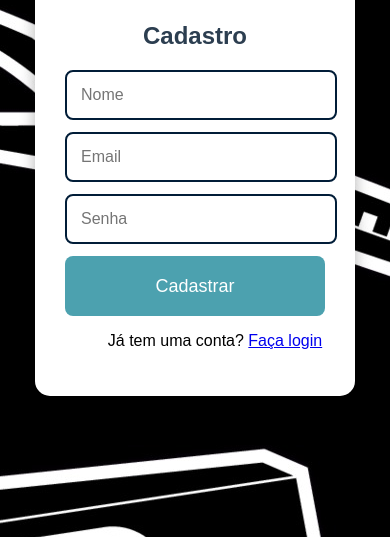
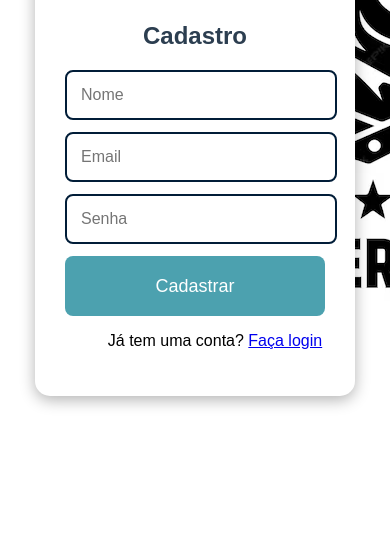
Before and after one commit to dexyn444/site-test, a plain HTML site: page index.html in a window 390 px wide. Shown: the part 307-844 px from the top of the page. Drawn offline with nearby package versions, Linux system fonts and the light colour scheme.

Commit message:
Update style.css

```diff
--- a/style.css
+++ b/style.css
@@ -94,7 +94,7 @@
                 width: 300px;
             }
             body{
-                background-image: url(12_generated.jpg);
+                background-image: url(modelo-de-logotipo-de-barbearia-vector-comb-e-tesoura-modelo-de-logotipo-de-barbearia-vintage-vector_856335-1152.avif);
                 width: 100%;
             }
             button{
```
